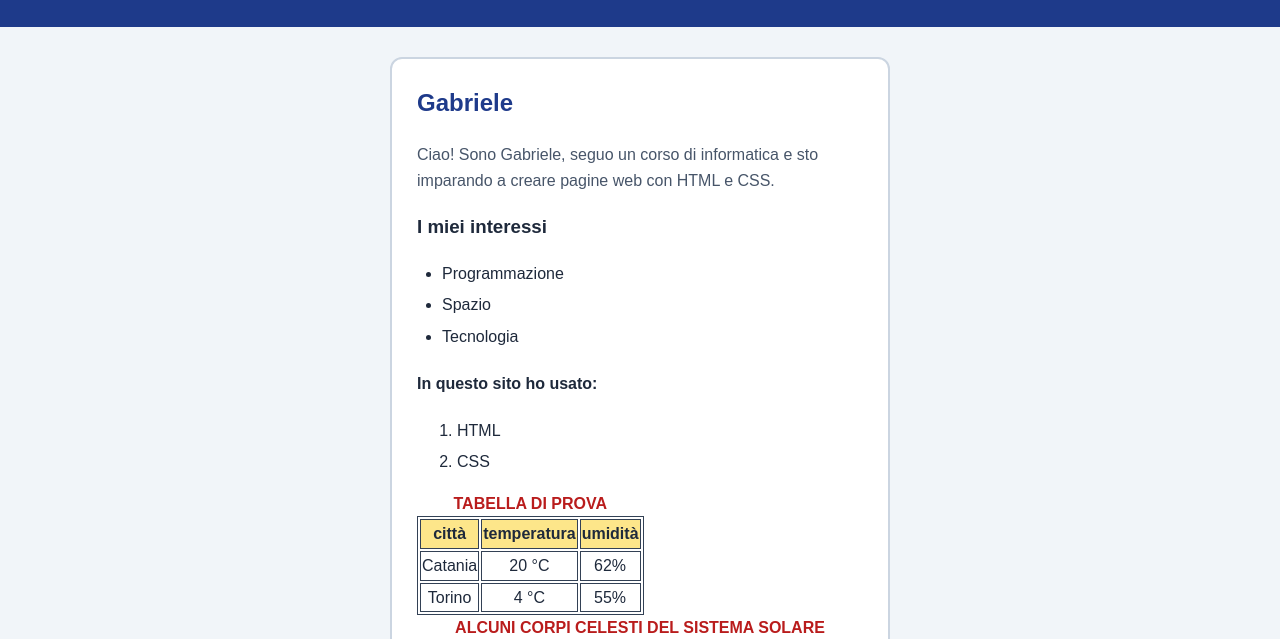
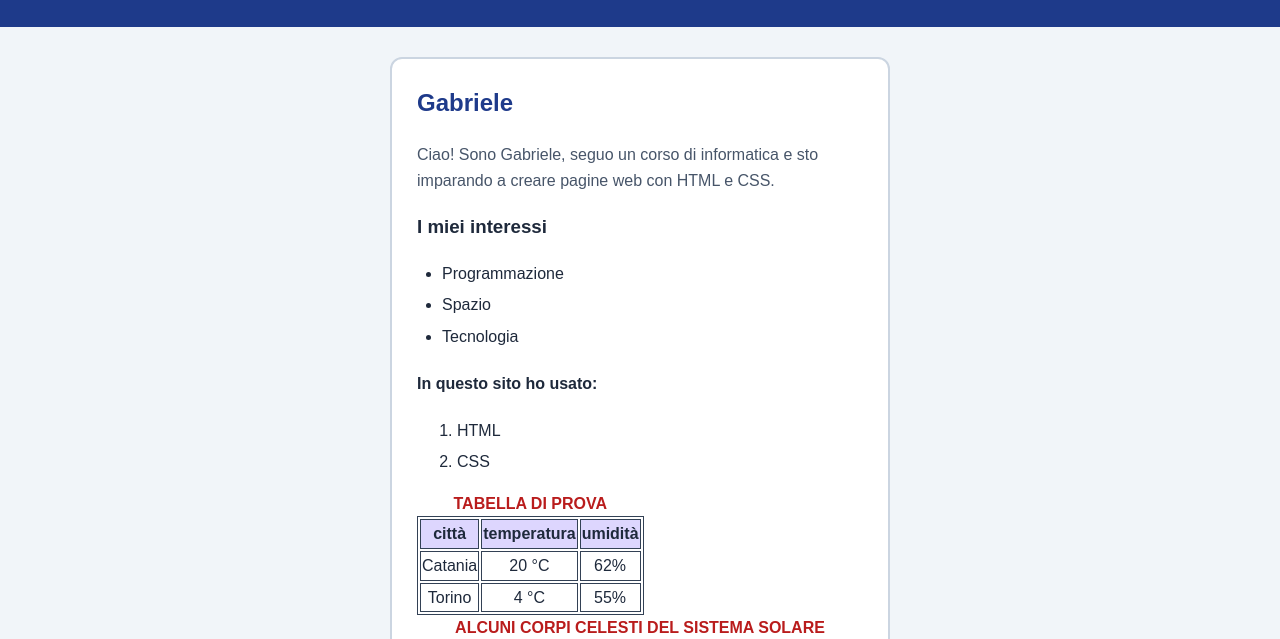
Before and after one commit to smxkyyyyyyy/laboratorio-html, a plain HTML site: page index.html in a window 1280 px wide. Shown: the part 118-757 px from the top of the page. Drawn offline with Linux system fonts and the light colour scheme.

Commit message:
Update style.css

```diff
--- a/style.css
+++ b/style.css
@@ -104,7 +104,7 @@ caption {
 }
 
 th {
-    background-color: #fde68a;
+    background-color: #ddd6fe;
     color: #1e293b;
 }
 
```
